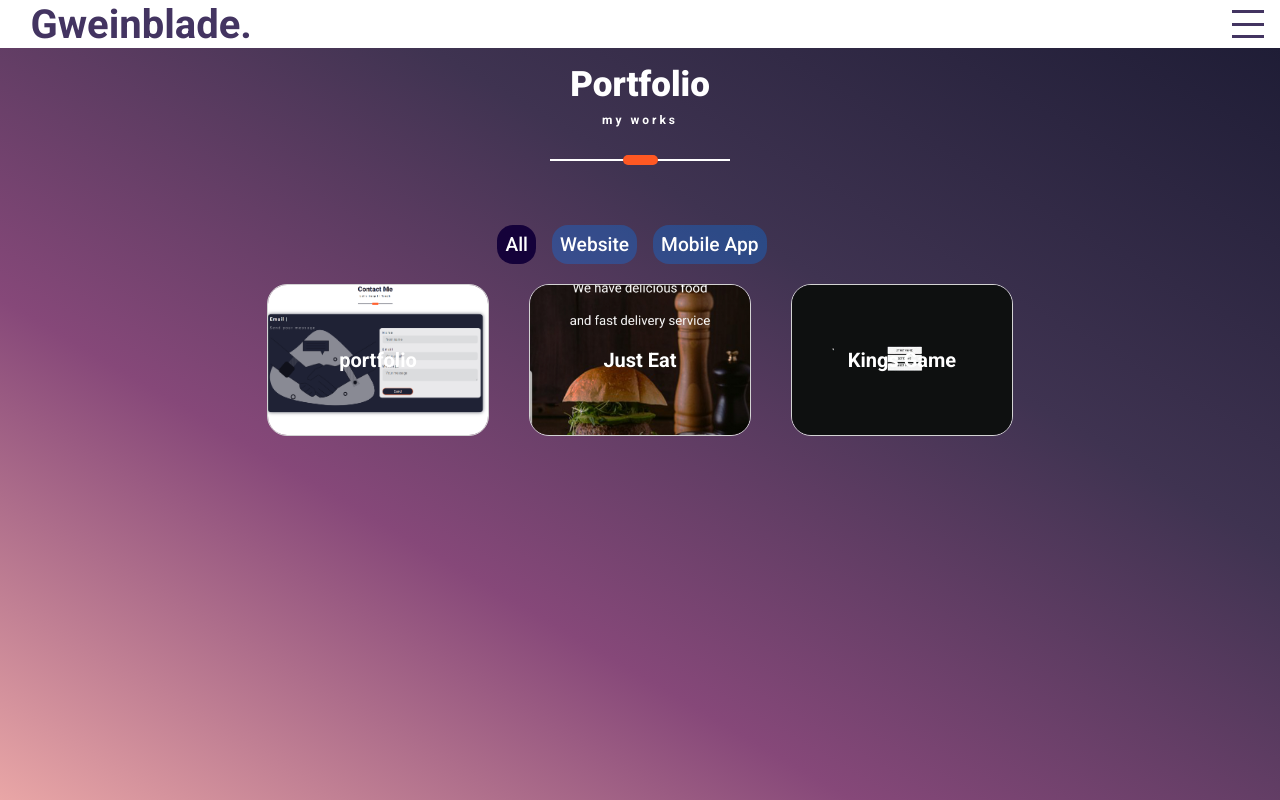
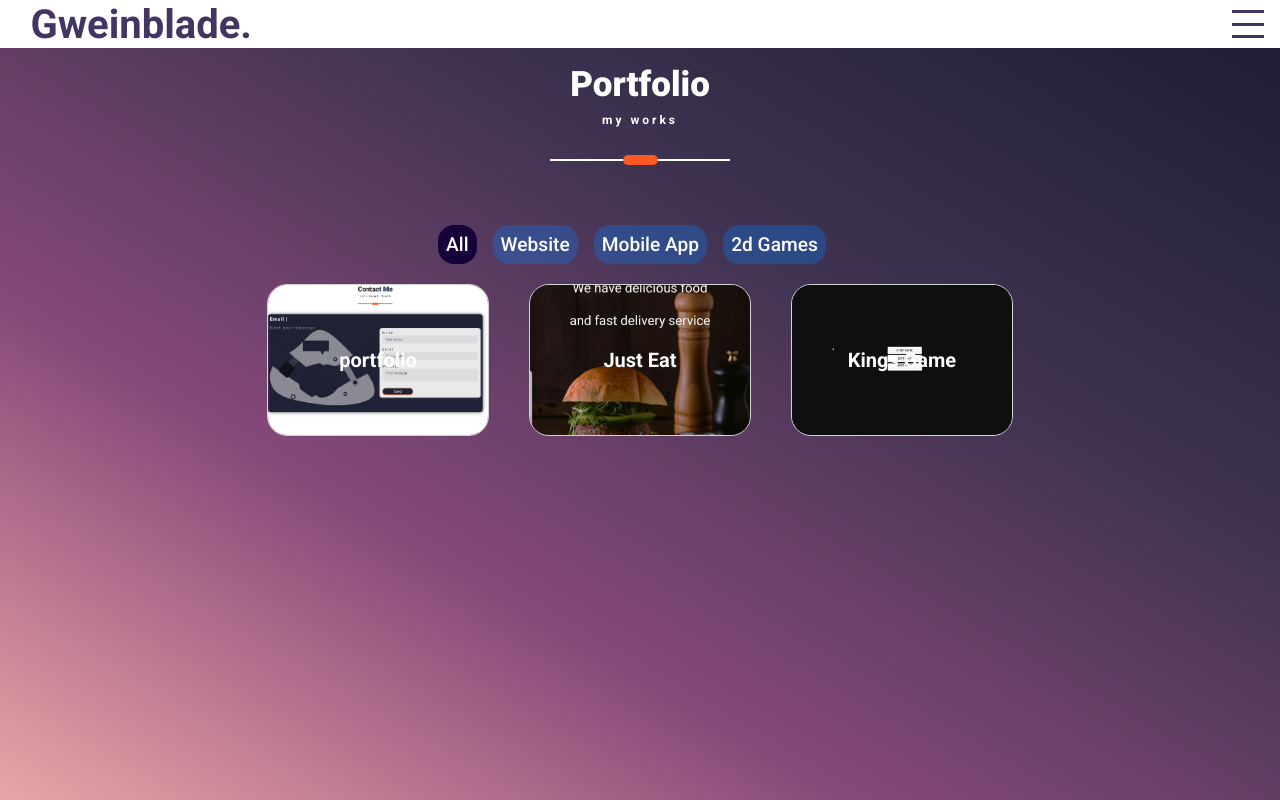
Before and after one commit to gweinblade/portfolio, a React (Create React App) app: page /portfolio in a window 1280 px wide. Built offline with nearby package versions, Linux system fonts and the light colour scheme.

Commit message:
fixed portfolio 1

```diff
--- a/src/components/portfolio/Portfolio.jsx
+++ b/src/components/portfolio/Portfolio.jsx
@@ -28,7 +28,10 @@ export default function Portfolio() {
             id : "Mobile App",
             title : "Mobile App"
         },
-        //{id : "2d Games",title : "2d Games"}
+        {
+            id : "2d Games",
+            title : "2d Games"
+        }
 
     ]
 
```
